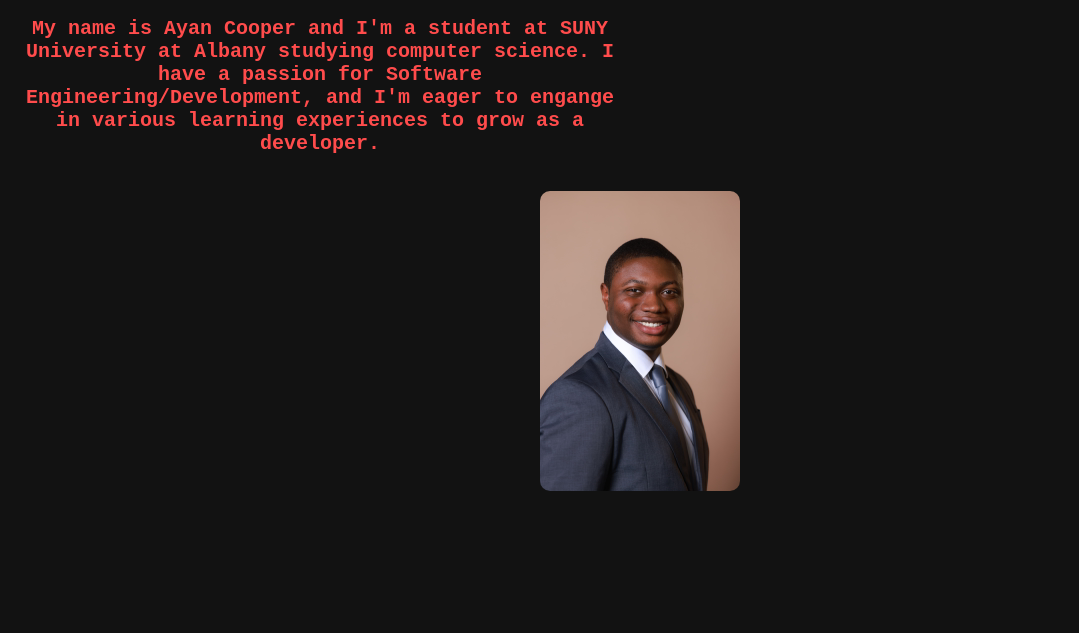
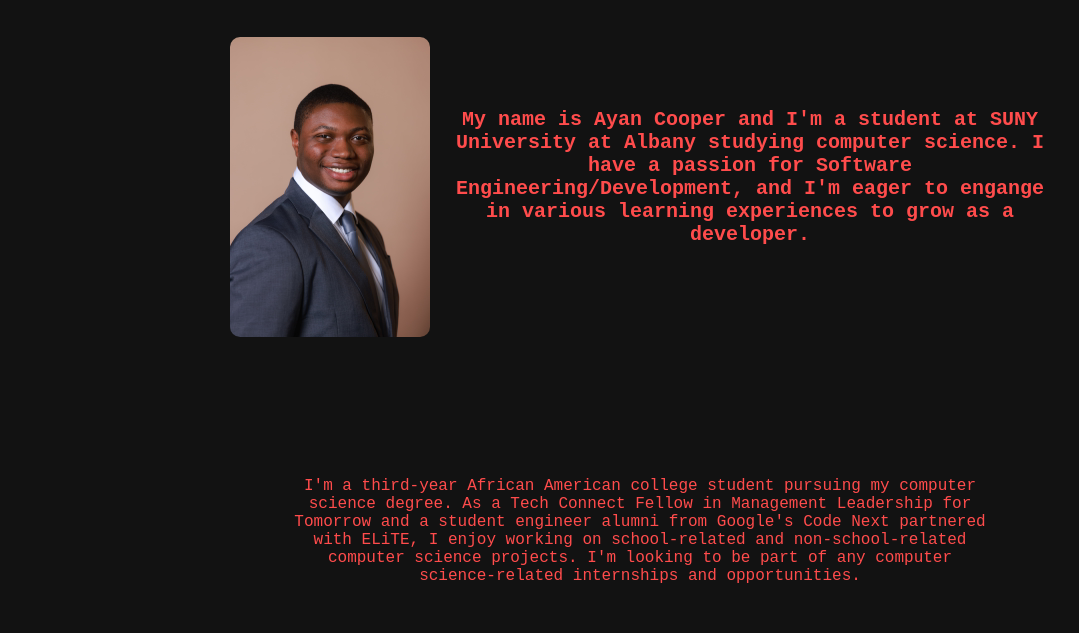
Before and after one commit to ayancooper11804/ayancooper11804.github.io, a plain HTML site: page index.html in a window 1280 px wide. Shown: the part 157-790 px from the top of the page, without its empty margins (0-1079 px from the left). Drawn offline with Linux system fonts and the light colour scheme.

Commit message:
Updated styling, inclduing js to help

```diff
--- a/index.html
+++ b/index.html
@@ -11,10 +11,12 @@
     <!--Intro-->
     <section id="Intro">
         <h1>Hello!</h1>
-        <h2>My name is Ayan Cooper and I'm a student at SUNY University at Albany studying computer science.
-            I have a passion for Software Engineering/Development, and I'm eager to engange in various
-            learning experiences to grow as a developer.</h2>
-        <img src="images/ayanHeadshot.JPG" alt="A photo of Ayan"/>
+        <div class="intro-content">
+            <img src="images/ayanHeadshot.JPG" alt="A photo of Ayan"/>
+            <h2>My name is Ayan Cooper and I'm a student at SUNY University at Albany studying computer science.
+                I have a passion for Software Engineering/Development, and I'm eager to engange in various
+                learning experiences to grow as a developer.</h2>
+        </div>
     </section>
 
     <section id="Background">
@@ -25,5 +27,6 @@
             and opportunities.</p>
     </section>
 
+    <script src="script.js"></script>
 </body>
 </html>
--- /dev/null
+++ b/script.js
@@ -0,0 +1,13 @@
+const backgroundSection = document.getElementById('Background');
+
+const observer = new IntersectionObserver(entries => {
+    entries.forEach(entry => {
+        if (entry.isIntersecting) {
+            backgroundSection.classList.add('visible');
+        }
+    });
+}, {
+    threshold: 0.1
+});
+
+observer.observe(backgroundSection);
--- a/style.css
+++ b/style.css
@@ -47,10 +47,32 @@ body {
     padding: 0;
 }
 
+.intro-content {
+    display: flex;
+    justify-content: center;
+    align-items: center;
+    gap: 20px;
+    flex-wrap: wrap;
+}
+
+/* Update animations so they only slide in horizontally */
+.intro-content img {
+    width: 200px;
+    max-width: 100%;
+    border-radius: 10px;
+    animation: fadeSlideLeft 1.2s ease-out forwards;
+    animation-delay: 0.5s;
+}
+
+.intro-content h2 {
+    font-size: 1.25rem;
+    max-width: 600px;
+    animation: fadeSlideRight 1.2s ease-out forwards;
+}
+
 #Intro {
     text-align: center;
     padding: 60px 20px;
-    animation: fadeSlideDown 1s ease-out forwards;
 }
 
 #Intro h1 {
@@ -82,7 +104,13 @@ body {
 #Background {
     max-width: 700px;
     margin: 80px auto;
-    padding: 20px;
-    animation: fadeSlideUp 1.5s ease-out forwards;
     text-align: center;
+    opacity: 0;
+    transform: translateY(30px);
+    transition: opacity 1s ease-out, transform 1s ease-out;
 }
+
+#Background.visible {
+    opacity: 1;
+    transform: translateY(0);
+}
```
